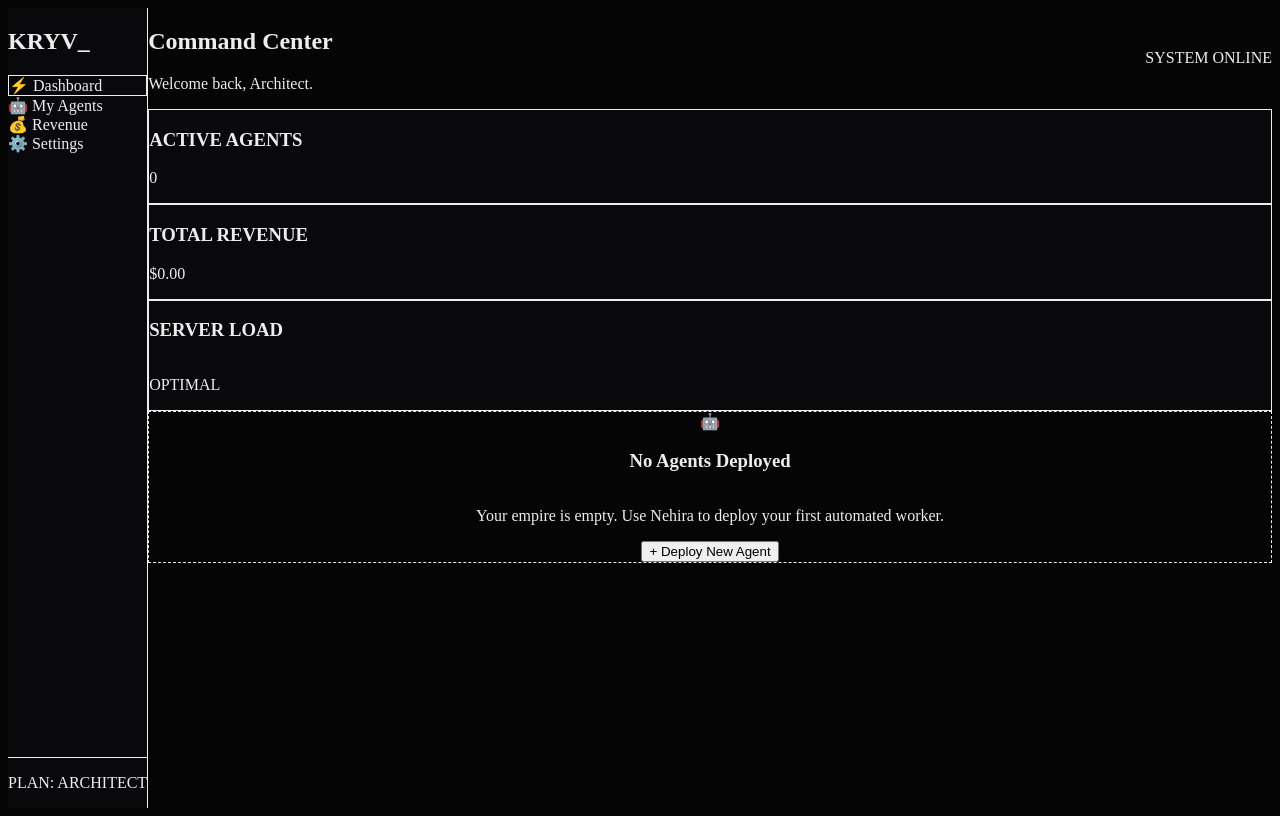
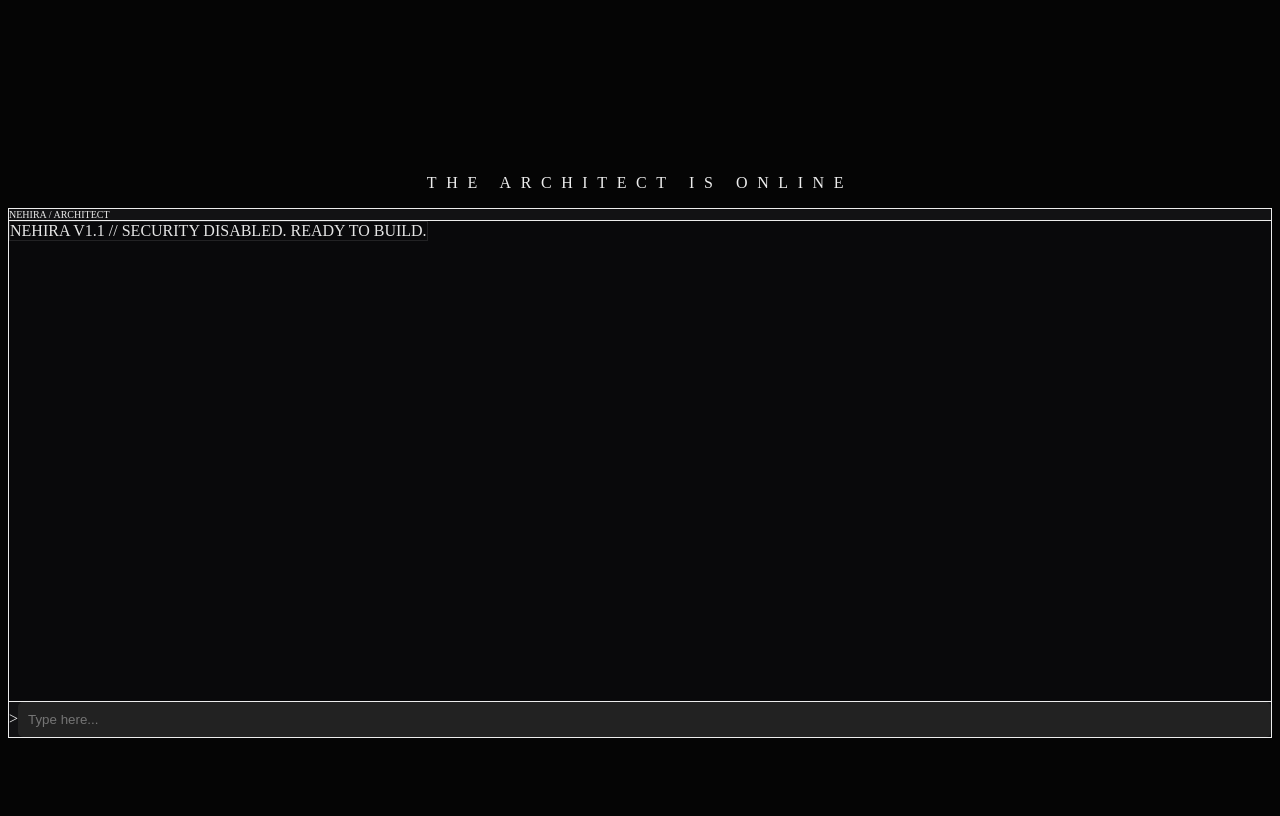
Before and after one commit to RajatDatta5315/kryv-core-, a Next.js app: page / in a window 1280 px wide. Built offline with nearby package versions, Linux system fonts and the light colour scheme.

Commit message:
Update page.tsx

```diff
--- a/app/page.tsx
+++ b/app/page.tsx
@@ -1,89 +1,23 @@
-export default function Dashboard() {
+import NehiraTerminal from "@/components/NehiraTerminal";
+
+export default function Home() {
   return (
-    <div className="flex h-screen bg-[#050505] text-white font-sans overflow-hidden">
-      {/* Sidebar */}
-      <aside className="w-64 border-r border-white/10 p-6 flex flex-col gap-8 bg-[#09090b]">
-        <h1 className="text-3xl font-bold tracking-widest text-white">
-          KRYV<span className="text-green-500">_</span>
+    <main className="flex min-h-screen flex-col items-center justify-center bg-black p-4 relative overflow-hidden">
+      {/* Matrix Grid Background */}
+      <div className="absolute inset-0 bg-[linear-gradient(to_right,#111_1px,transparent_1px),linear-gradient(to_bottom,#111_1px,transparent_1px)] bg-[size:4rem_4rem] [mask-image:radial-gradient(ellipse_60%_50%_at_50%_0%,#000_70%,transparent_100%)] pointer-events-none" />
+
+      <div className="z-10 flex flex-col items-center w-full max-w-5xl">
+        <h1 className="text-5xl md:text-8xl font-bold tracking-tighter text-transparent bg-clip-text bg-gradient-to-b from-white to-gray-500 mb-2 font-cyber">
+          NEHIRA<span className="text-red-500">_</span>
         </h1>
 
-        <nav className="flex flex-col gap-2 text-sm font-medium text-gray-400">
-          <div className="p-3 bg-white/5 rounded-lg text-white cursor-pointer hover:bg-white/10 transition-all border border-white/5">
-            ⚡ Dashboard
-          </div>
-          <div className="p-3 cursor-pointer hover:bg-white/5 hover:text-white rounded-lg transition-all">
-            🤖 My Agents
-          </div>
-          <div className="p-3 cursor-pointer hover:bg-white/5 hover:text-white rounded-lg transition-all">
-            💰 Revenue
-          </div>
-          <div className="p-3 cursor-pointer hover:bg-white/5 hover:text-white rounded-lg transition-all">
-            ⚙️ Settings
-          </div>
-        </nav>
+        <p className="text-gray-500 text-xs tracking-[0.6em] uppercase mb-8">
+          The Architect is Online
+        </p>
 
-        <div className="mt-auto pt-6 border-t border-white/10">
-          <p className="text-xs text-gray-600 uppercase tracking-wider">Plan: Architect</p>
-        </div>
-      </aside>
-
-      {/* Main Content Area */}
-      <main className="flex-1 p-8 overflow-y-auto">
-        <header className="flex justify-between items-center mb-12">
-          <div>
-            <h2 className="text-2xl font-light text-white">Command Center</h2>
-            <p className="text-gray-500 text-sm mt-1">Welcome back, Architect.</p>
-          </div>
-          <div className="flex items-center gap-4">
-            <div className="w-2 h-2 rounded-full bg-green-500 animate-pulse"></div>
-            <span className="text-xs text-green-500 font-mono tracking-widest">SYSTEM ONLINE</span>
-          </div>
-        </header>
-
-        {/* Stats Grid */}
-        <div className="grid grid-cols-1 md:grid-cols-3 gap-6">
-          {/* Card 1 */}
-          <div className="p-6 rounded-xl border border-white/10 bg-[#09090b] shadow-2xl relative group overflow-hidden">
-            <div className="absolute top-0 right-0 w-20 h-20 bg-green-500/10 rounded-bl-full transition-all group-hover:bg-green-500/20"></div>
-            <h3 className="text-xs text-gray-500 uppercase tracking-widest mb-4">Active Agents</h3>
-            <p className="text-5xl font-bold text-white">0</p>
-          </div>
-
-          {/* Card 2 */}
-          <div className="p-6 rounded-xl border border-white/10 bg-[#09090b] shadow-2xl relative group overflow-hidden">
-             <div className="absolute top-0 right-0 w-20 h-20 bg-purple-500/10 rounded-bl-full transition-all group-hover:bg-purple-500/20"></div>
-            <h3 className="text-xs text-gray-500 uppercase tracking-widest mb-4">Total Revenue</h3>
-            <p className="text-5xl font-bold text-green-400">$0.00</p>
-          </div>
-
-          {/* Card 3 */}
-          <div className="p-6 rounded-xl border border-white/10 bg-[#09090b] shadow-2xl relative group overflow-hidden">
-             <div className="absolute top-0 right-0 w-20 h-20 bg-blue-500/10 rounded-bl-full transition-all group-hover:bg-blue-500/20"></div>
-            <h3 className="text-xs text-gray-500 uppercase tracking-widest mb-4">Server Load</h3>
-            <div className="flex items-end gap-2 mt-2">
-              <div className="w-2 h-8 bg-green-500/50 rounded-sm"></div>
-              <div className="w-2 h-12 bg-green-500/70 rounded-sm"></div>
-              <div className="w-2 h-6 bg-green-500/40 rounded-sm"></div>
-              <div className="w-2 h-10 bg-green-500/60 rounded-sm"></div>
-            </div>
-            <p className="text-xs text-gray-500 mt-2 font-mono">OPTIMAL</p>
-          </div>
-        </div>
-
-        {/* Empty State */}
-        <div className="mt-10 border border-dashed border-white/10 rounded-xl p-12 flex flex-col items-center justify-center text-center">
-          <div className="w-16 h-16 bg-white/5 rounded-full flex items-center justify-center mb-4 text-2xl">
-            🤖
-          </div>
-          <h3 className="text-white font-medium mb-2">No Agents Deployed</h3>
-          <p className="text-gray-500 text-sm max-w-md mb-6">
-            Your empire is empty. Use Nehira to deploy your first automated worker.
-          </p>
-          <button className="px-6 py-2 bg-white text-black font-bold text-sm rounded hover:bg-gray-200 transition-colors">
-            + Deploy New Agent
-          </button>
-        </div>
-      </main>
-    </div>
+        {/* The Chat Box */}
+        <NehiraTerminal />
+      </div>
+    </main>
   );
 }
```
